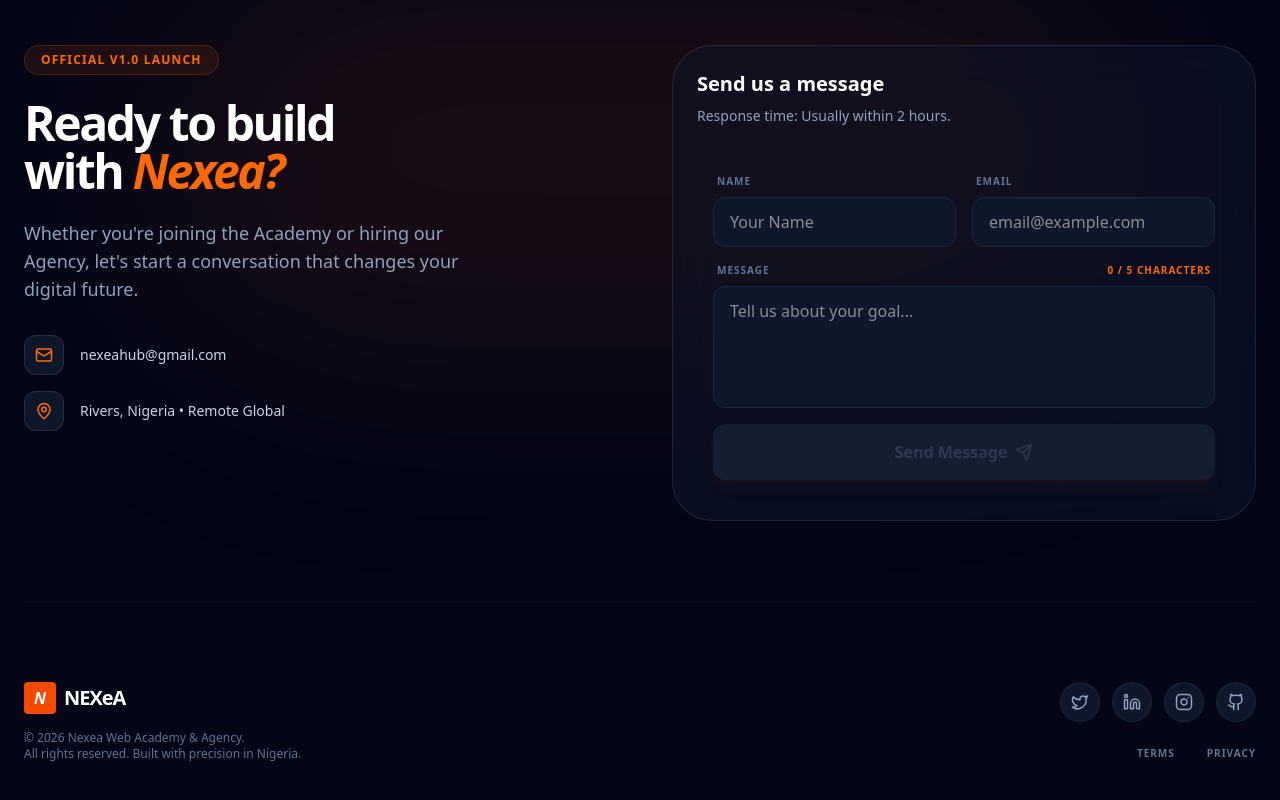
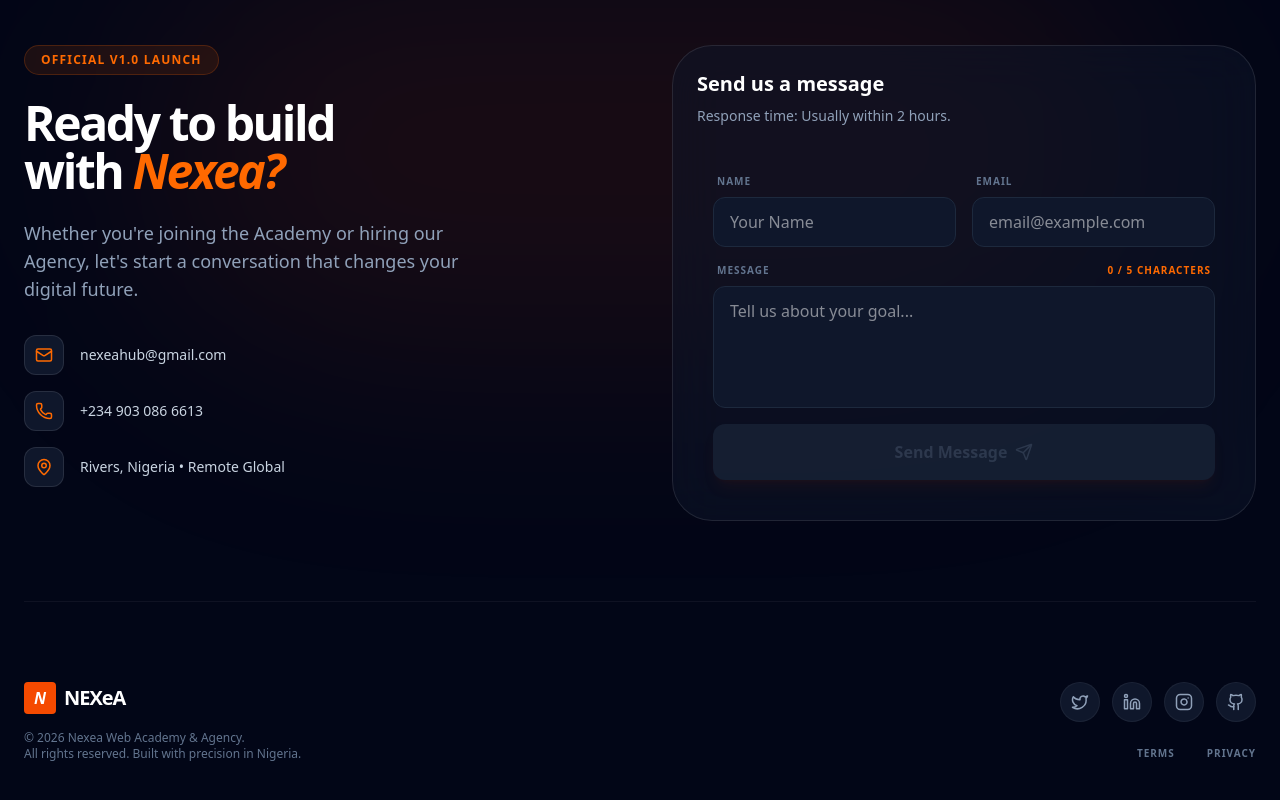
Before and after one commit to Nexeahub/nexea, a Next.js app: page / in a window 1280 px wide. Shown: the part 8164-8964 px from the top of the page. Built offline with nearby package versions, Linux system fonts and the light colour scheme.

Commit message:
phone number addition

```diff
--- a/app/components/FooterSection.jsx
+++ b/app/components/FooterSection.jsx
@@ -10,6 +10,7 @@ import {
   Github,
   Mail,
   MapPin,
+  Phone,
 } from "lucide-react";
 import Link from "next/link";
 import FooterForm from "./FooterForm";
@@ -55,6 +56,14 @@ export default function FooterSection() {
                 </div>
                 <span className="font-medium text-sm">nexeahub@gmail.com</span>
               </div>
+
+              <div className="flex items-center gap-4 text-slate-300">
+                <div className="w-10 h-10 rounded-xl bg-slate-900 border border-white/10 flex items-center justify-center text-orange-500">
+                  <Phone size={18} />
+                </div>
+                <span className="font-medium text-sm">+234 903 086 6613</span>
+              </div>
+
               <div className="flex items-center gap-4 text-slate-300">
                 <div className="w-10 h-10 rounded-xl bg-slate-900 border border-white/10 flex items-center justify-center text-orange-500">
                   <MapPin size={18} />
```
